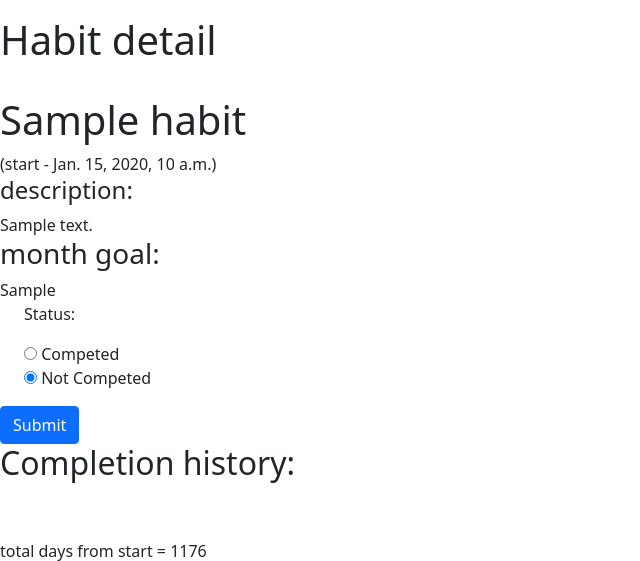
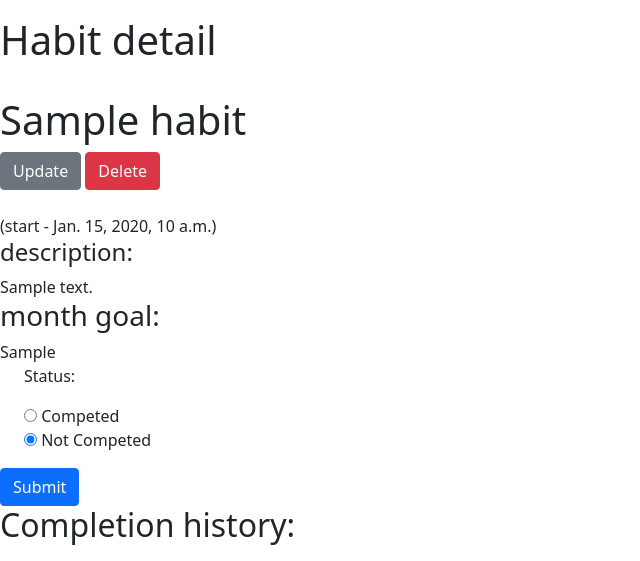
Before and after one commit to Oleksiy-Liubchenko/habits-and-goals-service, a Django app: page /habits/1/ in a window 1280 px wide. Shown: the part 58-619 px from the top of the page, without its empty margins (0-640 px from the left). Run offline with Django 4.2, Linux system fonts and the light colour scheme; tables that the repository leaves empty hold one stand-in row (values such as "Sample post").

Commit message:
Add update/delete butons to habit_detail.html

```diff
--- a/templates/habit/habit_detail.html
+++ b/templates/habit/habit_detail.html
@@ -7,6 +7,14 @@
   <br>
 
   <h1>{{ habit.name }}</h1>
+
+  <a href="{% url "tracker:habit-update" pk=habit.id %}" class="btn btn-secondary">
+    Update
+  </a>
+  <a href="{% url "tracker:habit-delete" pk=habit.id %}" class="btn btn-danger">
+    Delete
+  </a>
+  <br><br>
   (start - {{ habit.created_at }})
   <h4>description:</h4>{{ habit.description }}
   <h3>month goal:</h3> {{ habit.month_goal }}
--- a/tracker/urls.py
+++ b/tracker/urls.py
@@ -18,7 +18,7 @@
     goal_toggle_status,
     goal_toggle_status_abandoned,
     GoalActiveListView,
-    GoalCompletedListView, GoalAbandonedListView
+    GoalCompletedListView, GoalAbandonedListView, HabitDeleteView, HabitUpdateView
     # HabitDayCompletionUpdateView
 )
 
@@ -112,6 +112,16 @@
         name="habit-create"
     ),
     path(
+        "habits/<int:pk>/delete/",
+        HabitDeleteView.as_view(),
+        name="habit-delete"
+    ),
+    path(
+        "habits/<int:pk>/update/",
+        HabitUpdateView.as_view(),
+        name="habit-update"
+    ),
+    path(
         "habits/<int:pk>/",
         HabitDetailView.as_view(),
         name="habit-detail"
--- a/tracker/views.py
+++ b/tracker/views.py
@@ -234,6 +234,21 @@
         return super().form_valid(form)
 
 
+class HabitDeleteView(generic.DeleteView):
+    model = Habit
+    template_name = "habit/habit_confirm_delete.html"
+    success_url = reverse_lazy("tracker:habit-list")
+
+
+class HabitUpdateView(generic.UpdateView):
+    model = Habit
+    fields = "__all__"
+    template_name = "habit/habit_form.html"
+
+    def get_success_url(self):
+        return reverse("tracker:habit-detail", kwargs={"pk": self.kwargs["pk"]})
+
+
 class HabitDetailView(generic.DetailView):
     model = Habit
     template_name = "habit/habit_detail.html"
```
Also changed, not shown: templates/habit/habit_confirm_delete.html (added, +10 -0 lines).
